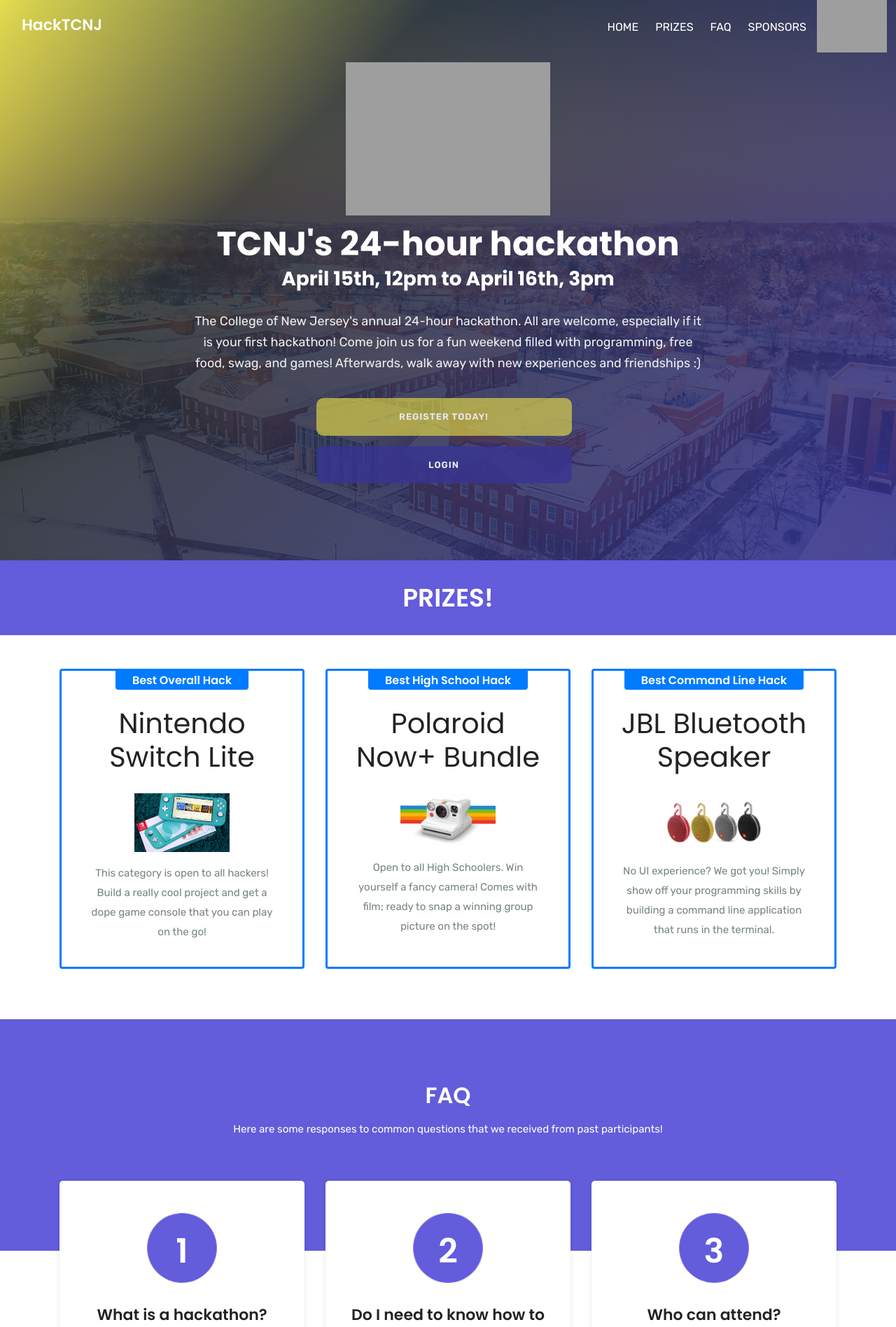
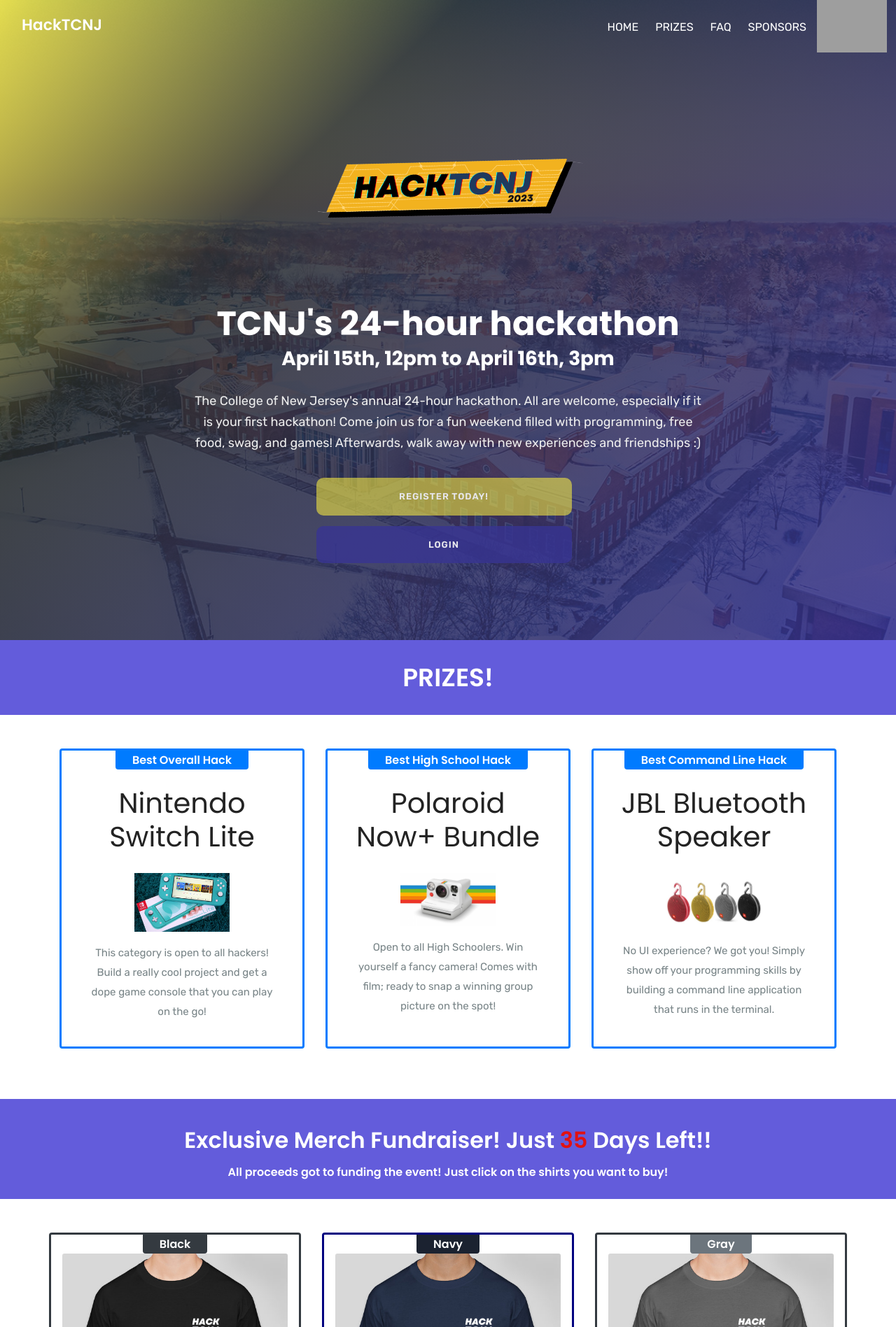
Before and after one commit to tcnj-acm/halo, a Django app: page / in a window 1280 px wide. Shown: the top 1897 px of the page at 70% size. Run offline with Django 3.2, Linux system fonts and the light colour scheme; data that the repository does not hold is empty; some libraries are stand-ins or nearby versions; grey boxes are pictures that could not be loaded.

Commit message:
Add fundraiser section and icons back

```diff
--- a/default/templates/defaults/base.html
+++ b/default/templates/defaults/base.html
@@ -7,7 +7,7 @@
     <title>HackTCNJ</title>
     <link rel="stylesheet" href="https://maxcdn.bootstrapcdn.com/bootstrap/4.0.0/css/bootstrap.min.css" integrity="sha384-Gn5384xqQ1aoWXA+058RXPxPg6fy4IWvTNh0E263XmFcJlSAwiGgFAW/dAiS6JXm" crossorigin="anonymous">
     {% load static %}
-    <link rel="shortcut icon" type="image/png" href="{% static 'hackathonicon.PNG' %}"/>
+    <link rel="shortcut icon" href="{% static 'favicon.ico' %}"/>
     {% block head %}
 
     {% endblock %}
--- a/default/templates/defaults/form_base.html
+++ b/default/templates/defaults/form_base.html
@@ -12,7 +12,7 @@
     <script src="https://kit.fontawesome.com/61b96161ad.js" crossorigin="anonymous"></script>
     <link rel="stylesheet" href="{% static 'css/form_css/form.css' %}">
     <script src="{% static 'js/form/form.js' %}" defer></script>
-    <link rel="shortcut icon" type="image/png" href="{% static 'hackathonicon.PNG' %}"/>
+    <link rel="shortcut icon" href="{% static 'favicon.ico' %}"/>
     {% block head %}
 
     {% endblock head %}
--- a/default/templates/defaults/landing.html
+++ b/default/templates/defaults/landing.html
@@ -21,7 +21,7 @@
   <link rel="stylesheet" href="{% static 'css/landing_css/style.css' %}">
 
   <!-- Favicon -->
-  <link rel="shortcut icon" type="image/png" href="{% static 'hackathonicon.PNG' %}"/>
+  <link rel="shortcut icon" href="{% static 'favicon.ico' %}"/>
 </head>
 
 
@@ -80,7 +80,7 @@
             <div class="col-lg-8 m-auto text-center col-sm-12 col-md-12">
               <div class="banner-content content-padding">
                 <!--<h5 class="subtitle">HackTCNJ 2022</h5>-->
-                <img class="w-40 my-3" src="{% static 'hacktcnjtransparentlogo.jpeg' %}" />
+                <img class="hack-banner" src="{% static 'hackathonlogo.png' %}" />
                 <h1 class="banner-title">TCNJ's 24-hour hackathon</h1>
                 <h3 class="banner-title">April 15th, 12pm to April 16th, 3pm</h3>
                 <p>The College of New Jersey's annual 24-hour hackathon. All are welcome, especially if it is your first
@@ -260,15 +260,13 @@
     </div>
   </div>
 
-  {% comment %}<section id="merch" class=" bg-feature" >
+  <section id="merch" class=" bg-feature" >
     <div class="container">
       <div class="row">
         <div class="col-lg-12 col-sm-12">
           <div class="section-heading-1 text-white">
-            <h2 class="section-title">Exclusive Merch Fundraiser!</h2>
-            <p>We have shirts and hoodies in an assortment of colors for a great low price!</p>
-            <p>All proceeds got to funding the event! Just click and buy!</p>
-            <h4 class="section-title mt-1">Just <span class="" id="countdown" style="color: rgb(175, 0, 0)">  </span> Days Left!! </h4>
+            <h2 class="section-title">Exclusive Merch Fundraiser! Just <span id="countdown" style="color: rgb(226, 17, 17);">  </span> Days Left!!</h2>
+            <h5 class="text-white mb-3">All proceeds got to funding the event! Just click on the shirts you want to buy!</h5>
           </div>
         </div>
       </div>
@@ -281,29 +279,29 @@
 
         <div class="card card-pricing black shadow text-center px-3 mb-4">
           <span class="h6 w-60 mx-auto px-4 py-1 rounded-bottom bg-dark text-white shadow-sm">Black</span>
-          <a href="https://www.customink.com/fundraising/hacktcnj-2022-tshirtfundraiser?side=front&type=1&zoom=false">
-            <img src="{% static 'images/images/fundraiser/red-shirt' %}" class="card-img" alt="">
+          <a href="https://tinyurl.com/2p8pssp4" target="_blank">
+            <img src="{% static 'images/images/fundraiser/blackfundraisershirt.jpg' %}" class="card-img" alt="">
           </a>
         </div>
 
 
         <div class="card card-pricing navy shadow text-center px-3 mb-4">
-          <span class="h6 w-60 mx-auto px-4 py-1 rounded-bottom bg-warning text-white shadow-sm">Navy</span>
-          <a href="https://www.customink.com/fundraising/hacktcnj-2022-tshirtfundraiser?side=front&type=2&zoom=false">
-            <img src="{% static 'images/images/fundraiser/yellow-shirt' %}" class="card-img" alt="">
+          <span class="h6 w-60 mx-auto px-4 py-1 rounded-bottom bg-navy text-white shadow-sm">Navy</span>
+          <a href="https://tinyurl.com/44shvkwz" target="_blank">
+            <img src="{% static 'images/images/fundraiser/navybluefundraisershirt.jpg' %}" class="card-img" alt="">
           </a>
         </div>
 
 
         <div class="card card-pricing black shadow text-center px-3 mb-4">
           <span class="h6 w-60 mx-auto px-4 py-1 rounded-bottom bg-secondary text-white shadow-sm">Gray</span>
-          <a href="https://www.customink.com/fundraising/hacktcnj-2022-tshirtfundraiser?side=front&type=3&zoom=false">
-            <img src="{% static 'images/images/fundraiser/blue-shirt' %}" class="card-img" alt="">
+          <a href="https://tinyurl.com/3et9x2hb" target="_blank">
+            <img src="{% static 'images/images/fundraiser/grayfundraisershirt.jpg' %}" class="card-img" alt="">
           </a>
         </div>
       </div>
     </div>
-  </div> {% endcomment %}
+  </div>
 
   <!--  FAQ SECTION  -->
   <section id="service-head" class=" bg-feature" >
@@ -371,7 +369,7 @@
             </div>
             <div class="service-inner">
               <h4>How many people can be on a team?</h4>
-              <p>Max number of people per team is 4 people. There is such a thing as too many cooks in the kitchen!
+              <p>There is such a thing as too many cooks in the kitchen! Including yourself, teams can be a max of 4.
                 Now this doesn't mean that you HAVE to create a team of 4, but that is the cap we're setting it at for this
                 event.
               </p>
```
